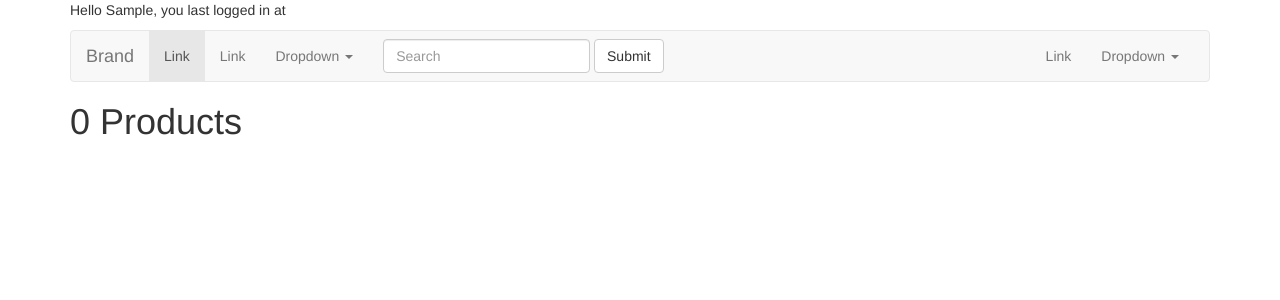
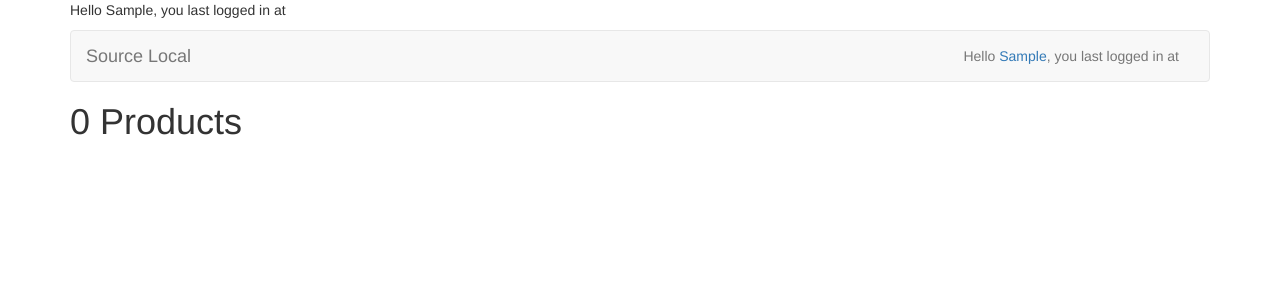
Before and after one commit to woakes070048/farm2table, a Django app: page / in a window 1280 px wide. Shown: the top 300 px of the page. Run offline with Django 3.2, Linux system fonts and the light colour scheme; the visitor is signed in with stand-in values (Sample User, id 1); data that the repository does not hold is empty; parts of the project's set-up code (start-up, migrations or seed data) failed here and were passed over; some libraries are stand-ins or nearby versions.

Commit message:
cleaned up the navbar

```diff
--- a/farm2table/templates/base.html
+++ b/farm2table/templates/base.html
@@ -33,46 +33,21 @@
                     <span class="icon-bar"></span>
                     <span class="icon-bar"></span>
                 </button>
-                <a class="navbar-brand" href="#">Brand</a>
+                <a class="navbar-brand" href="#">Source Local</a>
             </div>
 
             <!-- Collect the nav links, forms, and other content for toggling -->
             <div class="collapse navbar-collapse" id="bs-example-navbar-collapse-1">
-                <ul class="nav navbar-nav">
-                    <li class="active"><a href="#">Link <span class="sr-only">(current)</span></a></li>
-                    <li><a href="#">Link</a></li>
-                    <li class="dropdown">
-                        <a href="#" class="dropdown-toggle" data-toggle="dropdown" role="button" aria-haspopup="true"
-                           aria-expanded="false">Dropdown <span class="caret"></span></a>
-                        <ul class="dropdown-menu">
-                            <li><a href="#">Action</a></li>
-                            <li><a href="#">Another action</a></li>
-                            <li><a href="#">Something else here</a></li>
-                            <li role="separator" class="divider"></li>
-                            <li><a href="#">Separated link</a></li>
-                            <li role="separator" class="divider"></li>
-                            <li><a href="#">One more separated link</a></li>
-                        </ul>
-                    </li>
-                </ul>
-                <form class="navbar-form navbar-left">
-                    <div class="form-group">
-                        <input type="text" class="form-control" placeholder="Search">
-                    </div>
-                    <button type="submit" class="btn btn-default">Submit</button>
-                </form>
                 <ul class="nav navbar-nav navbar-right">
-                    <li><a href="#">Link</a></li>
-                    <li class="dropdown">
-                        <a href="#" class="dropdown-toggle" data-toggle="dropdown" role="button" aria-haspopup="true"
-                           aria-expanded="false">Dropdown <span class="caret"></span></a>
-                        <ul class="dropdown-menu">
-                            <li><a href="#">Action</a></li>
-                            <li><a href="#">Another action</a></li>
-                            <li><a href="#">Something else here</a></li>
-                            <li role="separator" class="divider"></li>
-                            <li><a href="#">Separated link</a></li>
-                        </ul>
+                    <li>
+                        <p class="navbar-text">
+                            {% if request.user.is_authenticated %}
+                                Hello <a href="/users/{{ request.user.pk }}">{{ request.user.username|title }}</a>, you
+                                last logged in at {{ request.user.last_login|date:"D d M Y" }}
+                            {% else %}
+                                Welcome guest!
+                            {% endif %}
+                        </p>
                     </li>
                 </ul>
             </div><!-- /.navbar-collapse -->
--- a/products/templates/list.html
+++ b/products/templates/list.html
@@ -4,7 +4,7 @@
     <h1>{{ products.count }} Product{{ products.count|pluralize }}</h1>
 
     {% for product in products %}
-        <h2>{{ product.quantity }} {{ product.name }}{{ product.quantity|pluralize }}</h2>
+        <h2><a href="/products/{{ product.pk }}">{{ product.quantity }} {{ product.name }}{{ product.quantity|pluralize }}</a></h2>
         <img src="{{ MEDIA_URL }}{{ product.image }}"/>
         <span>Listed on {{ product.created }} by {{ product.owner.username|title }}</span>
         {% if product.description %}
```
